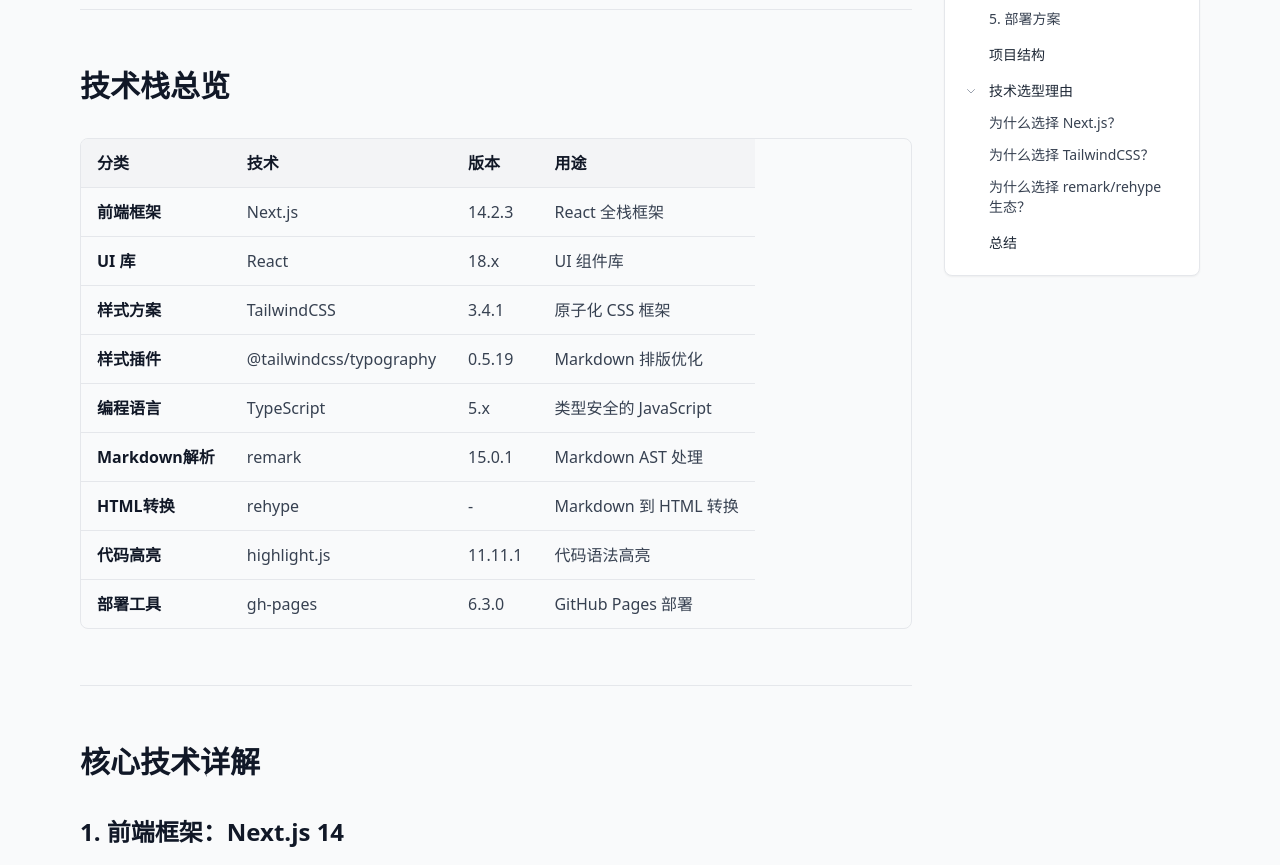
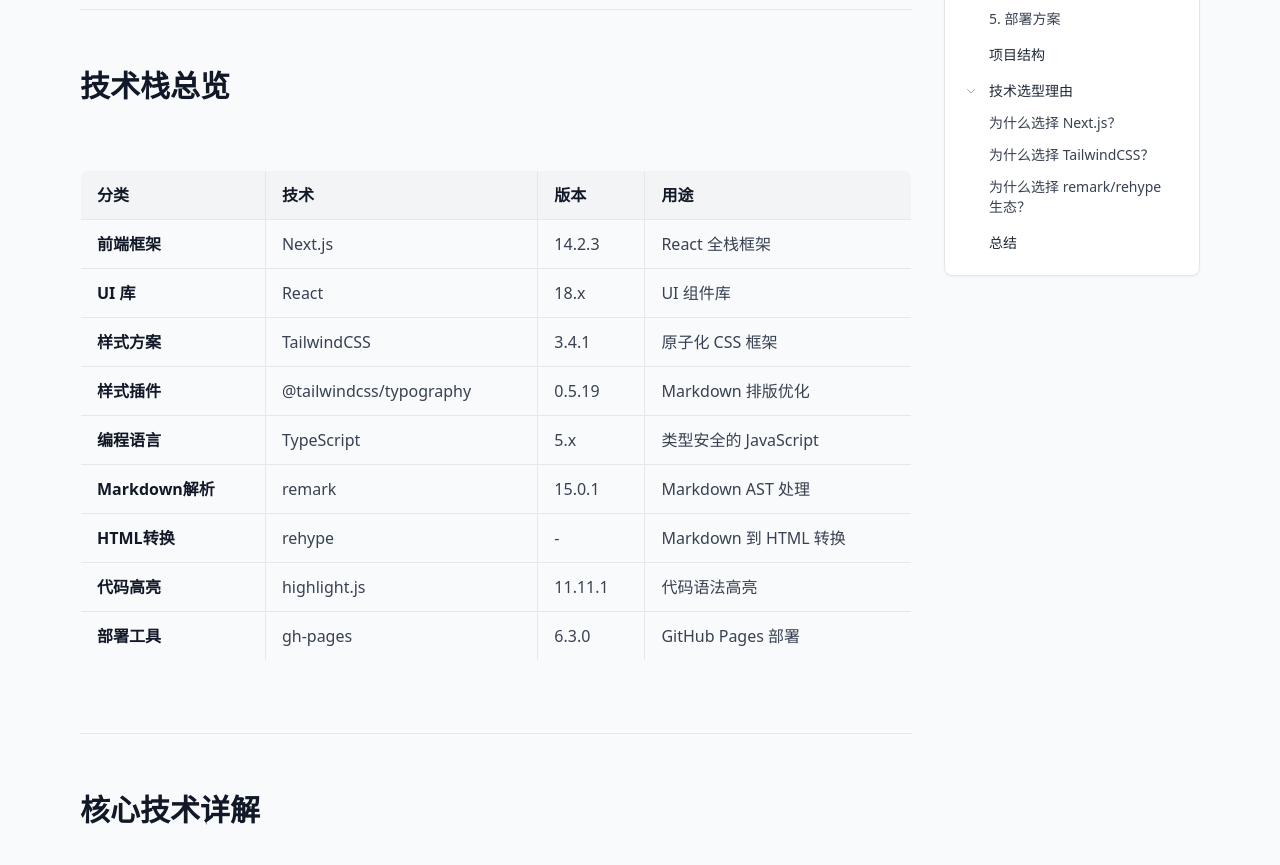
Before and after one commit to hao0632/my-blog, a Next.js app: page /posts/tech-stack-summary in a window 1280 px wide. Shown: the part 460-1325 px from the top of the page. Built offline with nearby package versions, Linux system fonts and the light colour scheme.

Commit message:
fix: 表格边框样式修复

```diff
--- a/src/app/globals.css
+++ b/src/app/globals.css
@@ -49,19 +49,27 @@
 
 .prose table {
   width: 100%;
-  border-collapse: separate;
+  min-width: 100%;
+  border-collapse: collapse;
   border-spacing: 0;
   margin-bottom: 1rem;
   border: 1px solid #e5e7eb;
   border-radius: 0.5rem;
   overflow: hidden;
+  display: table;
 }
 
 .prose th,
 .prose td {
   border-bottom: 1px solid #e5e7eb;
+  border-right: 1px solid #e5e7eb;
   padding: 0.75rem 1rem;
   text-align: left;
+}
+
+.prose th:last-child,
+.prose td:last-child {
+  border-right: none;
 }
 
 .prose th {
@@ -127,7 +135,7 @@
 }
 
 /* 移动端优化表格滚动 */
-.prose table {
+.prose .table-wrapper {
   display: block;
   width: 100%;
   overflow-x: auto;
--- a/src/components/CodeBlockWrapper.tsx
+++ b/src/components/CodeBlockWrapper.tsx
@@ -4,6 +4,7 @@
 
 export default function CodeBlockWrapper({ htmlContent }: { htmlContent: string }) {
   useEffect(() => {
+    // 处理代码块
     const codeBlocks = document.querySelectorAll('pre');
 
     codeBlocks.forEach((block) => {
@@ -58,6 +59,20 @@
 
       block.parentNode?.replaceChild(wrapper, block);
     });
+
+    // 处理表格
+    const tables = document.querySelectorAll('.prose table');
+
+    tables.forEach((table) => {
+      const parent = table.parentNode as HTMLElement | null;
+      if (parent?.classList.contains('table-wrapper')) return;
+
+      const wrapper = document.createElement('div');
+      wrapper.className = 'table-wrapper';
+
+      parent?.insertBefore(wrapper, table);
+      wrapper.appendChild(table);
+    });
   }, [htmlContent]);
 
   return (
```
